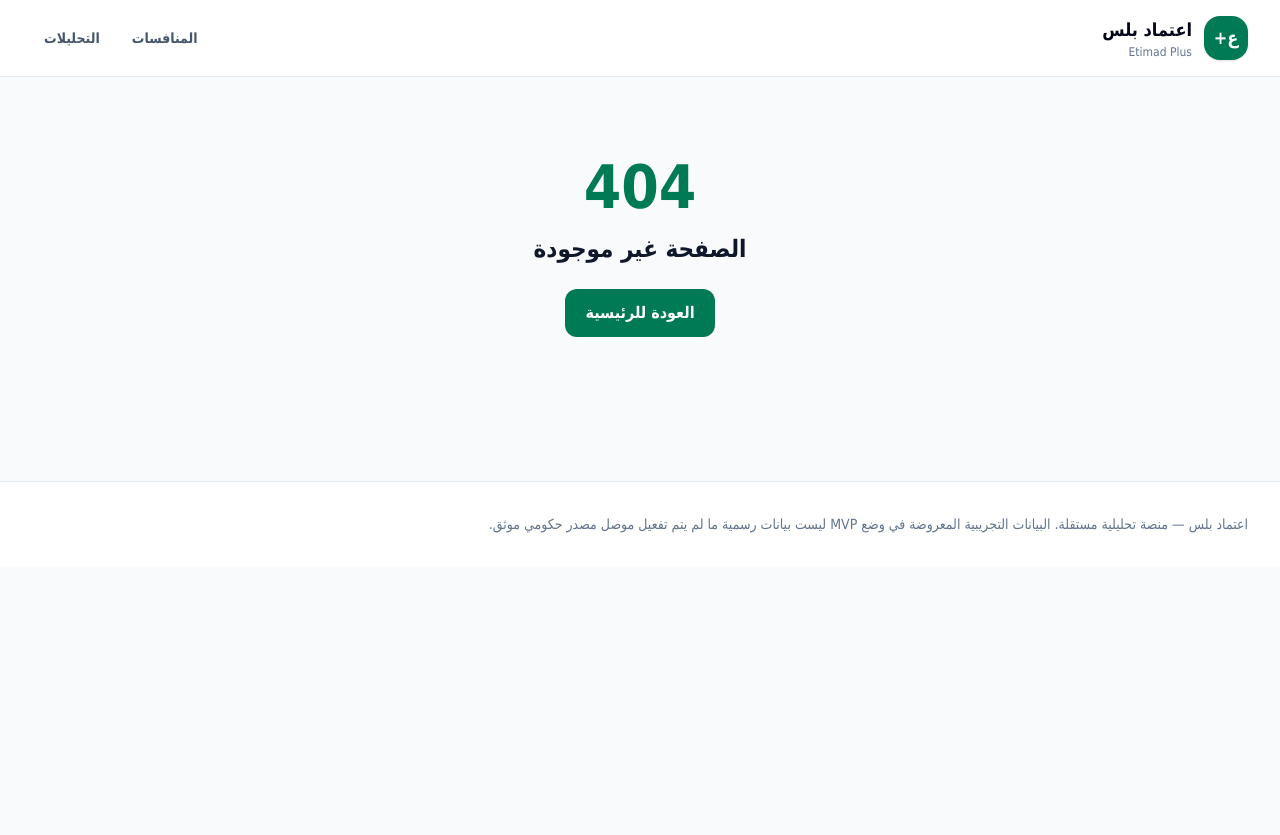
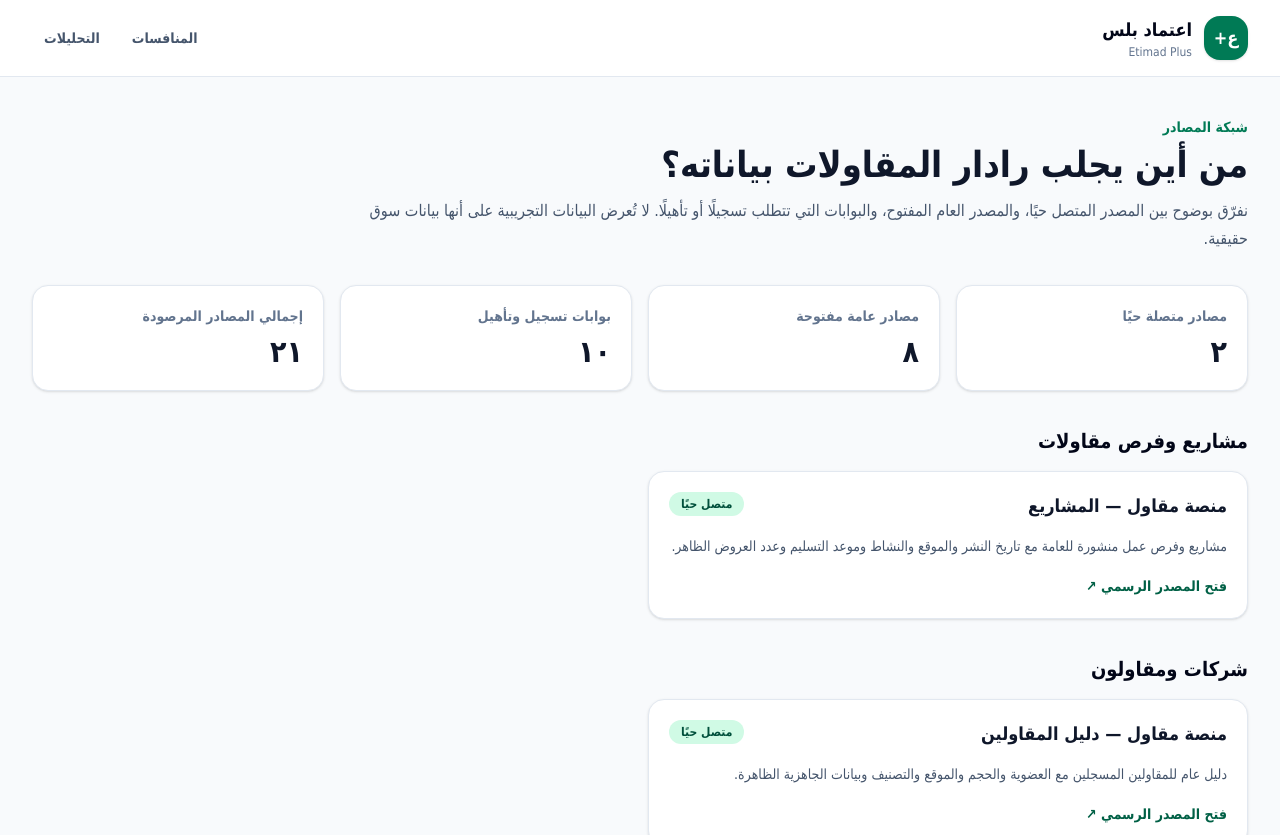
Before and after one commit to GHAZMOTIEBIPRO/Etmad-ben-ghaI, a Next.js app: page /sources in a window 1280 px wide. Before the commit this address had no page. Shown: the top 835 px of the page. Before the commit the page ends 800 px from the top, so only its background shows below. Built offline with nearby package versions, Linux system fonts and the light colour scheme.

Commit message:
feat: add sources and data access transparency page

```diff
--- /dev/null
+++ b/src/app/sources/page.tsx
@@ -0,0 +1,52 @@
+import { sourceAccessLabels, sourceCatalog, type SourceAccess } from "@/lib/source-catalog";
+
+const accessClass: Record<SourceAccess, string> = {
+  live: "bg-emerald-100 text-emerald-900",
+  public: "bg-sky-100 text-sky-900",
+  registration: "bg-amber-100 text-amber-900",
+  configured: "bg-violet-100 text-violet-900",
+};
+
+export default function SourcesPage() {
+  const grouped = Map.groupBy(sourceCatalog, (source) => source.category);
+  return (
+    <main className="mx-auto max-w-[1500px] px-4 py-10 sm:px-6 lg:px-8">
+      <div className="max-w-4xl">
+        <div className="text-sm font-black text-emerald-700">شبكة المصادر</div>
+        <h1 className="mt-2 text-3xl font-black sm:text-4xl">من أين يجلب رادار المقاولات بياناته؟</h1>
+        <p className="mt-3 leading-7 text-slate-600">نفرّق بوضوح بين المصدر المتصل حيًا، والمصدر العام المفتوح، والبوابات التي تتطلب تسجيلًا أو تأهيلًا. لا تُعرض البيانات التجريبية على أنها بيانات سوق حقيقية.</p>
+      </div>
+
+      <div className="mt-8 grid gap-4 sm:grid-cols-2 xl:grid-cols-4">
+        <Summary label="مصادر متصلة حيًا" value={sourceCatalog.filter((s) => s.access === "live").length} />
+        <Summary label="مصادر عامة مفتوحة" value={sourceCatalog.filter((s) => s.access === "public").length} />
+        <Summary label="بوابات تسجيل وتأهيل" value={sourceCatalog.filter((s) => s.access === "registration").length} />
+        <Summary label="إجمالي المصادر المرصودة" value={sourceCatalog.length} />
+      </div>
+
+      <div className="mt-9 space-y-9">
+        {[...grouped.entries()].map(([category, sources]) => (
+          <section key={category}>
+            <h2 className="text-xl font-black text-slate-950">{category}</h2>
+            <div className="mt-4 grid gap-4 lg:grid-cols-2">
+              {sources.map((source) => (
+                <article key={source.name} className="rounded-2xl border border-slate-200 bg-white p-5 shadow-sm">
+                  <div className="flex flex-wrap items-start justify-between gap-3">
+                    <h3 className="text-lg font-black">{source.name}</h3>
+                    <span className={`rounded-full px-3 py-1 text-xs font-black ${accessClass[source.access]}`}>{sourceAccessLabels[source.access]}</span>
+                  </div>
+                  <p className="mt-3 text-sm leading-7 text-slate-600">{source.description}</p>
+                  <a href={source.url} target="_blank" rel="noreferrer" className="mt-4 inline-flex text-sm font-black text-emerald-800 hover:underline">فتح المصدر الرسمي ↗</a>
+                </article>
+              ))}
+            </div>
+          </section>
+        ))}
+      </div>
+    </main>
+  );
+}
+
+function Summary({ label, value }: { label: string; value: number }) {
+  return <div className="rounded-2xl border border-slate-200 bg-white p-5 shadow-sm"><div className="text-sm font-bold text-slate-500">{label}</div><div className="mt-2 text-3xl font-black">{value.toLocaleString("ar-SA")}</div></div>;
+}
```
